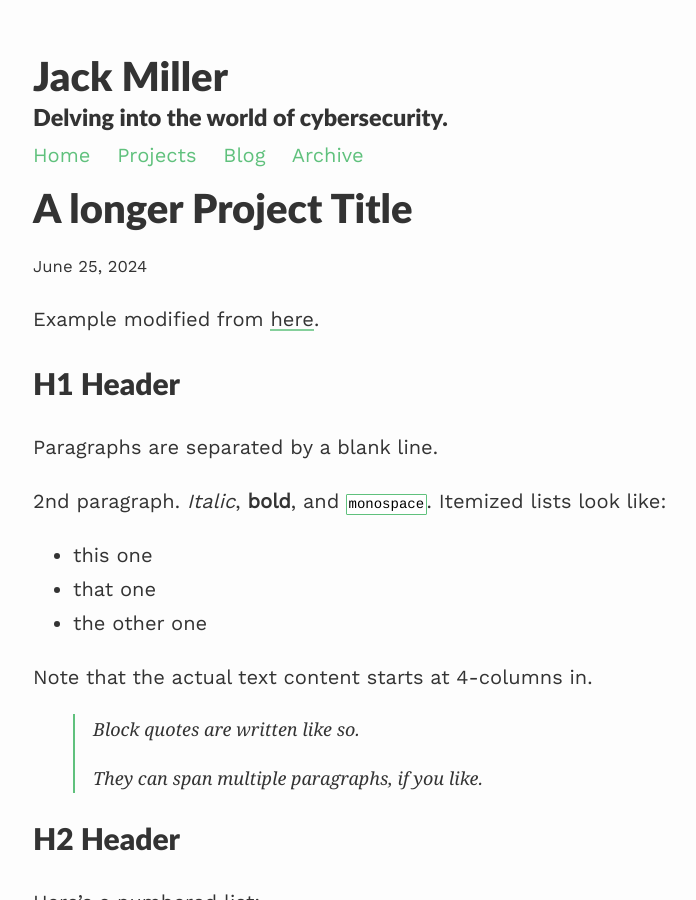
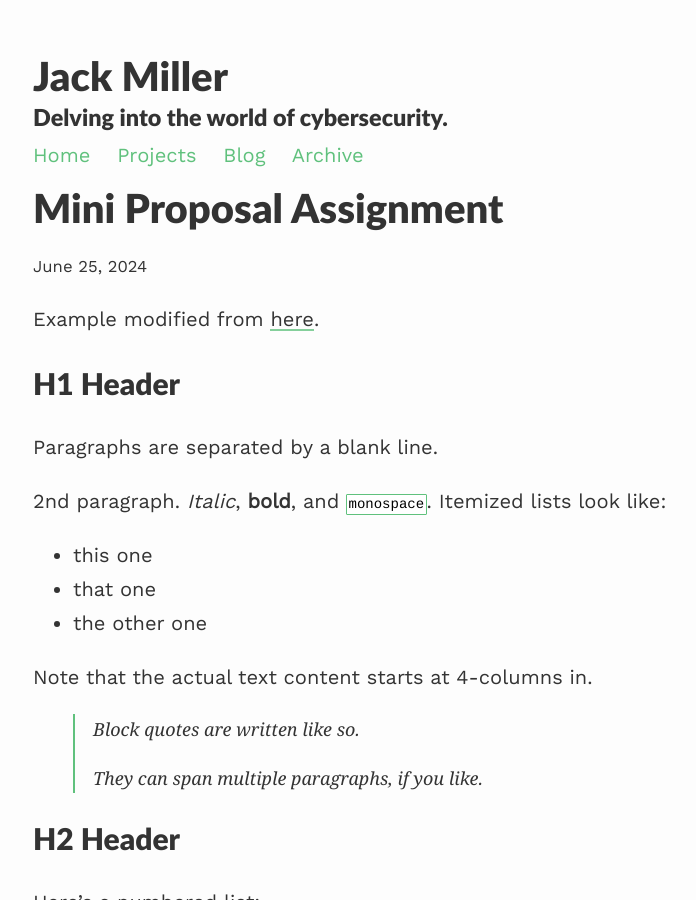
Before and after one commit to jackdmiller/jackdmiller.github.io, a Jekyll site: the page built from _projects/longerProjectTitle.md, in a window 1280 px wide and 900 px high. Shown: the whole window, without its empty margins (207-903 px from the left). Built offline with Jekyll 4.4.1, drawn with Linux system fonts in a browser that asks for light colours; nearby versions of some CDN libraries; formulas are drawn with MathJax 3.

Commit message:
Update longerProjectTitle.md

```diff
--- a/_projects/longerProjectTitle.md
+++ b/_projects/longerProjectTitle.md
@@ -1,7 +1,7 @@
 ---
 layout: post
-title: A longer Project Title
-description: short project description
+title: Mini Proposal Assignment
+description: ENC 3241 Project
 ---
 
 Example modified from [here](http://www.unexpected-vortices.com/sw/rippledoc/quick-markdown-example.html){:target="_blank"}.
```
